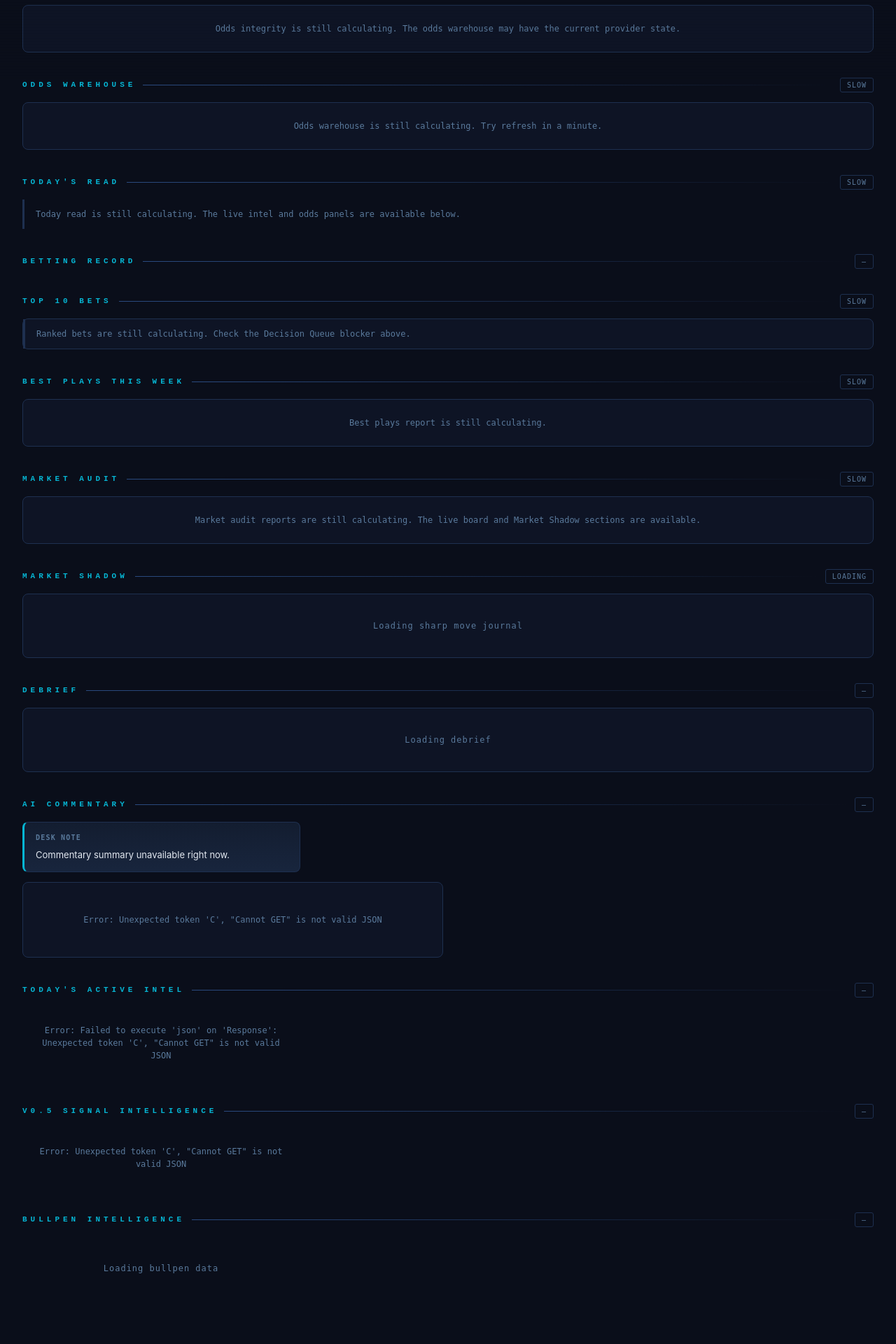
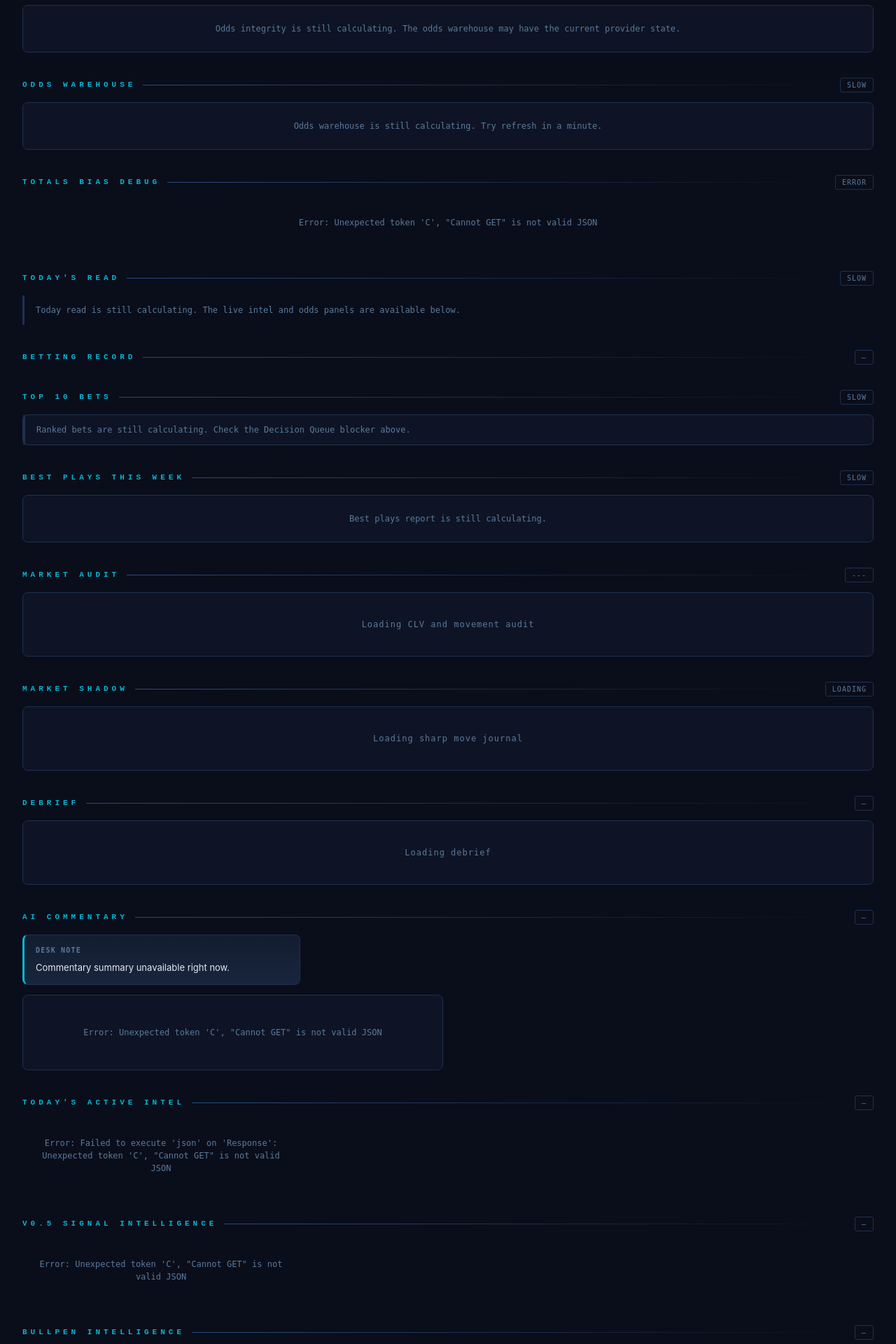
Before and after one commit to plummer92/mlb-ai-betting-tool, a Python web app: template app/templates/dashboard.html in a window 1280 px wide. Shown: the part 685-2605 px from the top of the page at 70% size. Before the commit the page ends 2504 px from the top, so only its background shows below. Run offline with Jinja, Linux system fonts and the light colour scheme; the template is opened without the code that fills it, so the values that code supplies are empty.

Commit message:
Add totals bias diagnostics

```diff
--- a/app/routes/debug.py
+++ b/app/routes/debug.py
@@ -1,7 +1,7 @@
 from __future__ import annotations
 
+import calendar
 import logging
-import calendar
 import re
 from collections import Counter, defaultdict
 from datetime import datetime, timedelta, timezone
--- a/app/templates/dashboard.html
+++ b/app/templates/dashboard.html
@@ -977,6 +977,17 @@ tr:hover td { background: rgba(6,182,212,0.025); }
       <div class="tbl-wrap" id="odds-warehouse-table">
         <div class="loading">Loading odds warehouse</div>
       </div>
+    </div>
+  </div>
+
+  <div class="section" id="totals-bias-debug-section" style="display:none;">
+    <div class="section-head">
+      <div class="section-label">Totals Bias Debug</div>
+      <div class="section-rule"></div>
+      <div class="section-badge" id="totals-bias-debug-badge">DEBUG</div>
+    </div>
+    <div id="totals-bias-debug-panel">
+      <div class="loading">Loading totals bias</div>
     </div>
   </div>
 
@@ -1744,6 +1755,58 @@ async function loadOddsWarehouse() {
   } catch(e) {
     $('odds-warehouse-badge').textContent = 'SLOW';
     $('odds-warehouse-table').innerHTML = `<div class="empty">Odds warehouse is still calculating. Try refresh in a minute.</div>`;
+  }
+}
+
+async function loadTotalsBiasDebug() {
+  try {
+    const flagsRes = await fetch('/api/debug/flags');
+    const flags = await flagsRes.json();
+    const section = $('totals-bias-debug-section');
+    if (!flags.debug) {
+      section.style.display = 'none';
+      return;
+    }
+    section.style.display = '';
+
+    const res = await fetch('/api/debug/totals-bias');
+    const data = await res.json();
+    const hist = data.projected_total_minus_market_distribution?.histogram || [];
+    const maxCount = Math.max(1, ...hist.map(row => row.count || 0));
+    const under = data.under_edge_count || 0;
+    const over = data.over_edge_count || 0;
+    $('totals-bias-debug-badge').textContent = `${under} UNDER / ${over} OVER`;
+    $('totals-bias-debug-panel').innerHTML = `
+      <div class="summary-bar" style="border-left-color: var(--purple); background: var(--surface2);">
+        <div class="s-stat"><div class="s-stat-val">${under}</div><div class="s-stat-lbl">Under Edges</div></div>
+        <div class="s-stat"><div class="s-stat-val">${over}</div><div class="s-stat-lbl">Over Edges</div></div>
+        <div class="s-stat"><div class="s-stat-val">${data.realized_under_winrate != null ? (data.realized_under_winrate * 100).toFixed(1) + '%' : '---'}</div><div class="s-stat-lbl">Under Win</div></div>
+        <div class="s-stat"><div class="s-stat-val">${data.realized_over_winrate != null ? (data.realized_over_winrate * 100).toFixed(1) + '%' : '---'}</div><div class="s-stat-lbl">Over Win</div></div>
+        <div class="s-stat"><div class="s-stat-val">${data.regression_check?.correlation ?? '---'}</div><div class="s-stat-lbl">Proj/Actual Corr</div></div>
+      </div>
+      <div class="card" style="margin-top:10px;padding:14px;">
+        <div class="mini-title">Model Total Delta Distribution</div>
+        <div style="display:grid;gap:8px;margin-top:10px;">
+          ${hist.map(row => `
+            <div style="display:grid;grid-template-columns:170px 1fr 44px;gap:10px;align-items:center;">
+              <div class="muted" style="font-size:11px;">${esc(String(row.bucket || '').replaceAll('_', ' '))}</div>
+              <div style="height:10px;background:var(--surface3);border-radius:6px;overflow:hidden;">
+                <div style="height:10px;width:${Math.round(((row.count || 0) / maxCount) * 100)}%;background:var(--cyan);"></div>
+              </div>
+              <div class="mono">${row.count || 0}</div>
+            </div>
+          `).join('')}
+        </div>
+      </div>
+      <div class="audit-note">
+        Delta avg ${data.projected_total_minus_market_distribution?.summary?.avg ?? '---'} |
+        7d skew ${data.rolling_calibration?.[0]?.directional_skew ?? '---'} |
+        season RMSE ${data.rolling_calibration?.[2]?.rmse ?? '---'}
+      </div>`;
+  } catch(e) {
+    $('totals-bias-debug-section').style.display = '';
+    $('totals-bias-debug-badge').textContent = 'ERROR';
+    $('totals-bias-debug-panel').innerHTML = `<div class="empty">Error: ${esc(e.message)}</div>`;
   }
 }
 
@@ -2949,6 +3012,7 @@ const secondaryLoaders = [
   [loadTotalsRegime, 'totals regime'],
   [loadDecisionDebug, 'decision debug'],
   [loadOddsDebug, 'odds freshness'],
+  [loadTotalsBiasDebug, 'totals bias'],
   [loadAccuracy, 'accuracy'],
   [loadBestPlaysWeek, 'best plays week'],
   [loadMarketAudit, 'market audit'],
```
